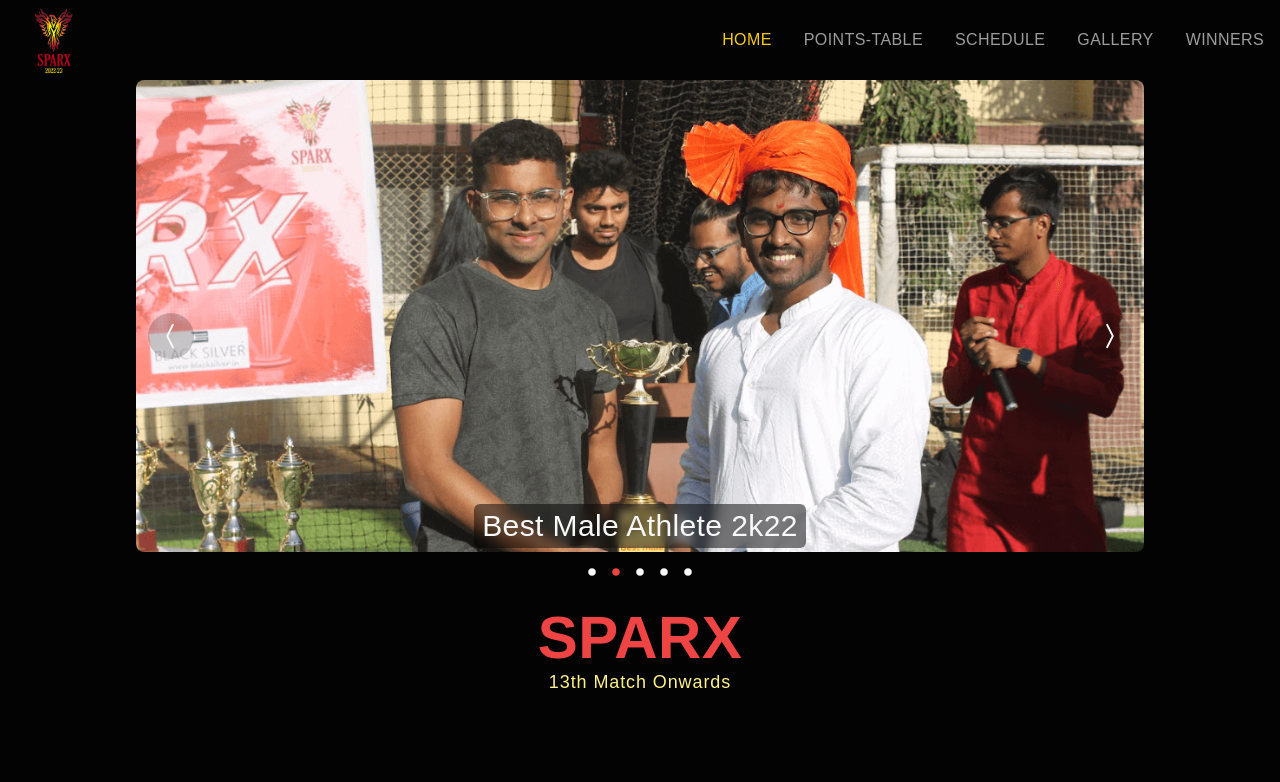
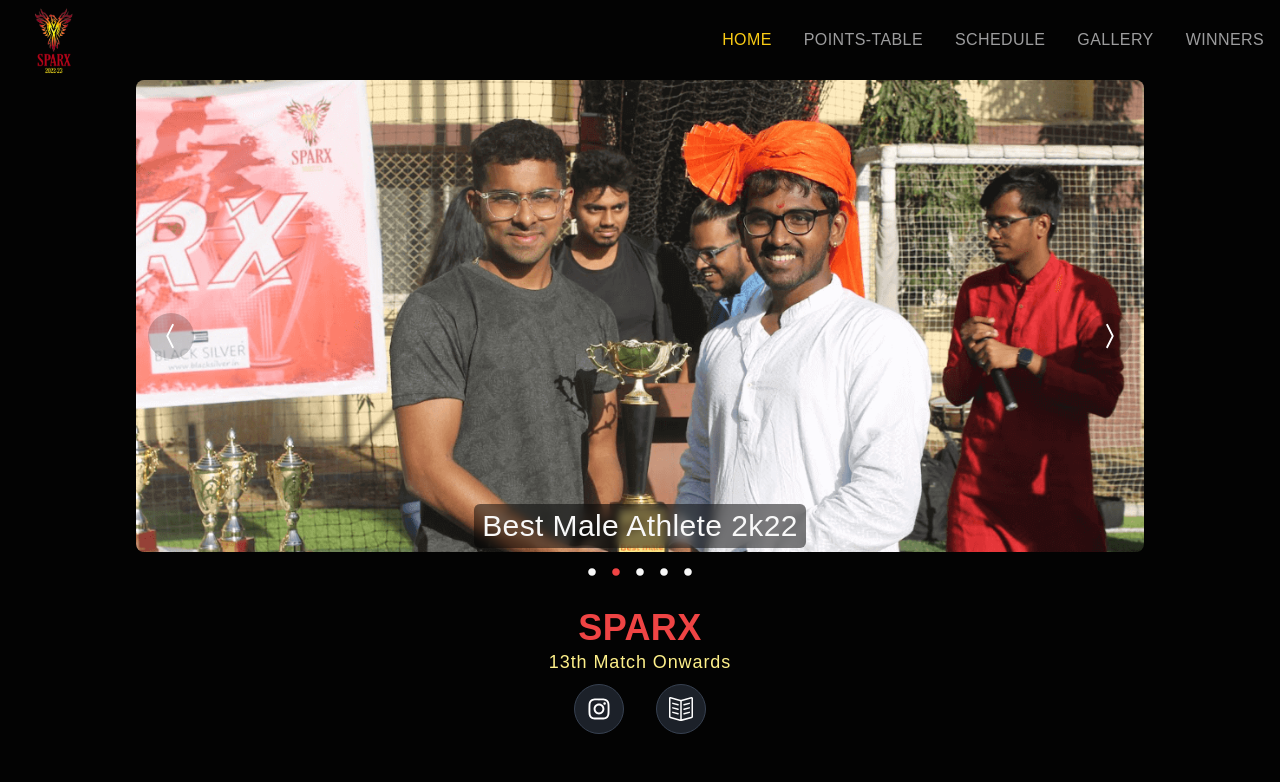
Before and after one commit to MrunalVaidya0715/sparx-website, a Next.js app in the folder sparx-web-app/: page / in a window 1280 px wide. Shown: the top 782 px of the page. Built offline with nearby package versions, Linux system fonts and the light colour scheme.

Commit message:
Added Quick Links

```diff
--- a/sparx-web-app/components/Footer.jsx
+++ b/sparx-web-app/components/Footer.jsx
@@ -5,9 +5,10 @@ import { FaInstagram } from 'react-icons/fa'
 const Footer = () => {
     return (
         <div className=' flex w-full justify-center items-center mt-20 bg-[#bb2649] p-4'>
+            <p>Developed by: </p>
             <Link href='https://instagram.com/mru.v_?igshid=YmMyMTA2M2Y='>
-            <div className=' cursor-pointer flex items-center'>
-                <p className=' font-thin text-gray-400 text-md'>Developed by: <span className=' text-white'>Mrunal Vaidya</span></p>
+            <div className=' flex items-center'>
+                <p className=' font-thin ml-1 text-gray-400 text-md'><span className=' text-white'> Mrunal Vaidya</span></p>
                 <FaInstagram className=' text-white ml-1' size={20} />
             </div>
             </Link>
--- a/sparx-web-app/components/HomeLanding.jsx
+++ b/sparx-web-app/components/HomeLanding.jsx
@@ -1,15 +1,34 @@
+import Link from 'next/link'
 import React from 'react'
+import { FaInstagram } from 'react-icons/fa'
+import { SlBookOpen } from 'react-icons/sl'
 import Slider from './Slider'
 
 const HomeLanding = () => {
+    const brochure = 'https://firebasestorage.googleapis.com/v0/b/fileupload-ff0a8.appspot.com/o/Sparx%20brochure%202022-23.pdf?alt=media&token=2e066469-306d-4bef-bae1-73a84fd71290'
     return (
         <div className=' w-full flex flex-col justify-between items-center'>
             <div className=' pt-20  w-full'>
                 <Slider />
             </div>
             <div className=' max-w-[1240px] w-full h-fit p-4 flex flex-col justify-center items-center'>
-                <h1 className=' text-red-500 uppercase'>Sparx </h1>
+                <h2 className=' text-red-500 uppercase'>Sparx </h2>
                 <h3 className=' font-light text-yellow-200 text-lg tracking-wider'>13th Match Onwards</h3>
+                <div className=' flex w-full justify-center items-center gap-8 mt-2'>
+                <Link href="https://instagram.com/sparx.2023?igshid=YmMyMTA2M2Y=">
+                    <div className='rounded-full bg-gray-700/50 text-white border-[1px] border-gray-700 p-3 cursor-pointer ease-in duration-300'>
+                      <FaInstagram size={24} className="hover:scale-125 transition-all ease-in duration-150" />
+                    </div>
+                  </Link>
+
+                  <Link href={brochure} download>
+                    <div className='rounded-full bg-gray-700/50 border-[1px] border-gray-700 text-white p-3 cursor-pointer ease-in duration-300'>
+                      <SlBookOpen size={24} className="hover:scale-125 transition-all ease-in duration-150" />
+                    </div>
+                  </Link>
+
+
+                </div>
 
 
 
```
